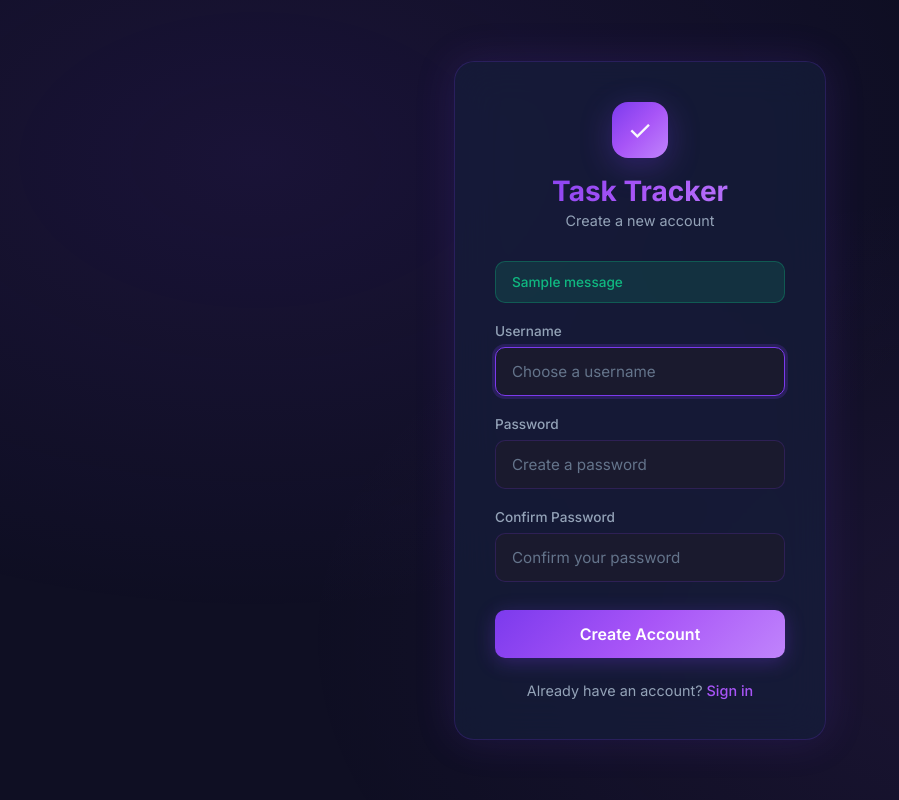
After one commit to MubashirUsman/task-tracker-cli, a Flask app: page /register in a window 1280 px wide. The commit adds this page. Shown: the whole page, without its empty margins (0-899 px from the left). Run offline with Flask 3, Linux system fonts and the light colour scheme; tables that the repository leaves empty hold one stand-in row (values such as "Sample post"); one stand-in notice (Sample message) is shown.

Commit message:
add users table and update code to authenticate users

```diff
--- a/src/app.py
+++ b/src/app.py
@@ -1,6 +1,6 @@
-from flask import Flask, render_template
+from flask import Flask, render_template, request, redirect, url_for, session, flash
 from config import Config
-from models import db
+from models import db, User
 from routes import api
 from logging_config import setup_logging
 from prometheus_flask_exporter import PrometheusMetrics
@@ -8,24 +8,92 @@ from prometheus_flask_exporter import PrometheusMetrics
 app = Flask(__name__)
 app.config.from_object(Config)
 
-# Setup logging
 logger = setup_logging(app)
-
 metrics = PrometheusMetrics(app)
 
-# Initialize SQLAlchemy
 db.init_app(app)
-
-# Register API blueprint
 app.register_blueprint(api)
 
 
 @app.route("/")
 def home():
-    return render_template("index.html")
+    if 'user_id' not in session:
+        return redirect(url_for('login'))
+    return render_template("index.html", username=session.get('username'))
 
 
-# Create database tables
+@app.route("/login", methods=["GET", "POST"])
+def login():
+    if 'user_id' in session:
+        return redirect(url_for('home'))
+
+    if request.method == "POST":
+        username = request.form.get("username", "").strip()
+        password = request.form.get("password", "")
+
+        if not username or not password:
+            flash("Username and password are required.", "error")
+            return render_template("login.html")
+
+        user = User.query.filter_by(username=username).first()
+        if user and user.check_password(password):
+            session['user_id'] = user.id
+            session['username'] = user.username
+            logger.info(f"User '{username}' logged in")
+            return redirect(url_for('home'))
+
+        flash("Invalid username or password.", "error")
+        return render_template("login.html")
+
+    return render_template("login.html")
+
+
+@app.route("/register", methods=["GET", "POST"])
+def register():
+    if 'user_id' in session:
+        return redirect(url_for('home'))
+
+    if request.method == "POST":
+        username = request.form.get("username", "").strip()
+        password = request.form.get("password", "")
+        confirm = request.form.get("confirm_password", "")
+
+        if not username or not password:
+            flash("Username and password are required.", "error")
+            return render_template("register.html")
+
+        if len(password) < 4:
+            flash("Password must be at least 4 characters.", "error")
+            return render_template("register.html")
+
+        if password != confirm:
+            flash("Passwords do not match.", "error")
+            return render_template("register.html")
+
+        if User.query.filter_by(username=username).first():
+            flash("Username already taken.", "error")
+            return render_template("register.html")
+
+        user = User(username=username)
+        user.set_password(password)
+        db.session.add(user)
+        db.session.commit()
+
+        logger.info(f"New user registered: '{username}'")
+        flash("Account created! Please log in.", "success")
+        return redirect(url_for('login'))
+
+    return render_template("register.html")
+
+
+@app.route("/logout")
+def logout():
+    username = session.get('username', 'unknown')
+    session.clear()
+    logger.info(f"User '{username}' logged out")
+    return redirect(url_for('login'))
+
+
 with app.app_context():
     db.create_all()
     logger.info("Database initialized")
@@ -33,4 +101,4 @@ with app.app_context():
 
 if __name__ == "__main__":
     logger.info("Starting Task Tracker API server on port 8000")
-    app.run(host="0.0.0.0", port=8000, debug=True)
+    app.run(host="0.0.0.0", port=8000, debug=False)
--- a/src/config.py
+++ b/src/config.py
@@ -1,7 +1,7 @@
 import os
 
 class Config:
-    """Configuration for the Flask application."""
     BASE_DIR = os.path.abspath(os.path.dirname(__file__))
+    SECRET_KEY = os.environ.get('SECRET_KEY', 'dev-secret-change-in-production')
     SQLALCHEMY_DATABASE_URI = f"sqlite:///{os.path.join('/app/data', 'tasks.db')}"
     SQLALCHEMY_TRACK_MODIFICATIONS = False
--- /dev/null
+++ b/src/templates/register.html
@@ -0,0 +1,182 @@
+<!DOCTYPE html>
+<html lang="en">
+<head>
+  <meta charset="UTF-8">
+  <meta name="viewport" content="width=device-width, initial-scale=1.0">
+  <title>Register - Task Tracker</title>
+  <link href="https://fonts.googleapis.com/css2?family=Inter:wght@300;400;500;600;700&display=swap" rel="stylesheet">
+  <style>
+    :root {
+      --bg-primary: #0f0f23;
+      --bg-secondary: #1a1a2e;
+      --bg-card: #16213e;
+      --accent-primary: #7c3aed;
+      --accent-secondary: #a855f7;
+      --accent-gradient: linear-gradient(135deg, #7c3aed 0%, #a855f7 50%, #c084fc 100%);
+      --text-primary: #f8fafc;
+      --text-secondary: #94a3b8;
+      --text-muted: #64748b;
+      --border-color: rgba(124, 58, 237, 0.2);
+      --danger: #ef4444;
+      --success: #10b981;
+      --glass-bg: rgba(22, 33, 62, 0.6);
+      --shadow-glow: 0 0 40px rgba(124, 58, 237, 0.15);
+    }
+
+    * { margin: 0; padding: 0; box-sizing: border-box; }
+
+    body {
+      font-family: 'Inter', -apple-system, BlinkMacSystemFont, sans-serif;
+      background: var(--bg-primary);
+      color: var(--text-primary);
+      min-height: 100vh;
+      display: flex;
+      align-items: center;
+      justify-content: center;
+    }
+
+    .bg-pattern {
+      position: fixed; top: 0; left: 0; width: 100%; height: 100%;
+      background:
+        radial-gradient(ellipse at 20% 20%, rgba(124, 58, 237, 0.1) 0%, transparent 50%),
+        radial-gradient(ellipse at 80% 80%, rgba(168, 85, 247, 0.08) 0%, transparent 50%);
+      pointer-events: none; z-index: 0;
+    }
+
+    .auth-container {
+      position: relative; z-index: 1;
+      width: 100%; max-width: 420px; padding: 1.5rem;
+    }
+
+    .auth-card {
+      background: var(--glass-bg);
+      backdrop-filter: blur(20px);
+      border: 1px solid var(--border-color);
+      border-radius: 20px;
+      padding: 2.5rem;
+      box-shadow: var(--shadow-glow);
+    }
+
+    .logo { text-align: center; margin-bottom: 2rem; }
+
+    .logo-icon {
+      width: 56px; height: 56px; margin: 0 auto 1rem;
+      background: var(--accent-gradient);
+      border-radius: 16px;
+      display: flex; align-items: center; justify-content: center;
+      font-size: 1.75rem;
+      box-shadow: 0 8px 32px rgba(124, 58, 237, 0.3);
+    }
+
+    .logo h1 {
+      font-size: 1.75rem; font-weight: 700;
+      background: var(--accent-gradient);
+      -webkit-background-clip: text; -webkit-text-fill-color: transparent;
+      background-clip: text;
+    }
+
+    .logo p { color: var(--text-secondary); font-size: 0.9rem; margin-top: 0.25rem; }
+
+    .flash-message {
+      padding: 0.75rem 1rem; border-radius: 10px;
+      font-size: 0.85rem; font-weight: 500; margin-bottom: 1.25rem;
+    }
+    .flash-message.error {
+      background: rgba(239, 68, 68, 0.15); color: var(--danger);
+      border: 1px solid rgba(239, 68, 68, 0.3);
+    }
+    .flash-message.success {
+      background: rgba(16, 185, 129, 0.15); color: var(--success);
+      border: 1px solid rgba(16, 185, 129, 0.3);
+    }
+
+    .form-group { margin-bottom: 1.25rem; }
+
+    label {
+      display: block; font-size: 0.85rem; font-weight: 500;
+      color: var(--text-secondary); margin-bottom: 0.5rem;
+    }
+
+    input {
+      width: 100%; padding: 0.875rem 1rem;
+      background: var(--bg-secondary);
+      border: 1px solid var(--border-color);
+      border-radius: 10px;
+      color: var(--text-primary);
+      font-size: 0.95rem; font-family: inherit;
+      transition: all 0.3s ease;
+    }
+
+    input:focus {
+      outline: none;
+      border-color: var(--accent-primary);
+      box-shadow: 0 0 0 3px rgba(124, 58, 237, 0.2);
+    }
+
+    input::placeholder { color: var(--text-muted); }
+
+    .btn-primary {
+      width: 100%; padding: 0.875rem;
+      background: var(--accent-gradient);
+      color: white; border: none; border-radius: 10px;
+      font-size: 1rem; font-weight: 600; font-family: inherit;
+      cursor: pointer;
+      box-shadow: 0 4px 20px rgba(124, 58, 237, 0.3);
+      transition: all 0.3s ease;
+      margin-top: 0.5rem;
+    }
+
+    .btn-primary:hover {
+      transform: translateY(-2px);
+      box-shadow: 0 8px 30px rgba(124, 58, 237, 0.4);
+    }
+
+    .auth-footer {
+      text-align: center; margin-top: 1.5rem;
+      color: var(--text-secondary); font-size: 0.9rem;
+    }
+
+    .auth-footer a {
+      color: var(--accent-secondary); text-decoration: none; font-weight: 500;
+    }
+
+    .auth-footer a:hover { text-decoration: underline; }
+  </style>
+</head>
+<body>
+  <div class="bg-pattern"></div>
+  <div class="auth-container">
+    <div class="auth-card">
+      <div class="logo">
+        <div class="logo-icon">&#10003;</div>
+        <h1>Task Tracker</h1>
+        <p>Create a new account</p>
+      </div>
+
+      {% with messages = get_flashed_messages(with_categories=true) %}
+        {% for category, message in messages %}
+          <div class="flash-message {{ category }}">{{ message }}</div>
+        {% endfor %}
+      {% endwith %}
+
+      <form action="/register" method="post">
+        <div class="form-group">
+          <label for="username">Username</label>
+          <input type="text" id="username" name="username" placeholder="Choose a username" required autofocus>
+        </div>
+        <div class="form-group">
+          <label for="password">Password</label>
+          <input type="password" id="password" name="password" placeholder="Create a password" required>
+        </div>
+        <div class="form-group">
+          <label for="confirm_password">Confirm Password</label>
+          <input type="password" id="confirm_password" name="confirm_password" placeholder="Confirm your password" required>
+        </div>
+        <button type="submit" class="btn-primary">Create Account</button>
+      </form>
+
+      <p class="auth-footer">Already have an account? <a href="/login">Sign in</a></p>
+    </div>
+  </div>
+</body>
+</html>
```
Also changed, not shown: src/models.py (+22 -2 lines), src/routes.py (+36 -20 lines), src/templates/index.html (+50 -1 lines), src/templates/login.html (added, +178 -0 lines), README.md.
